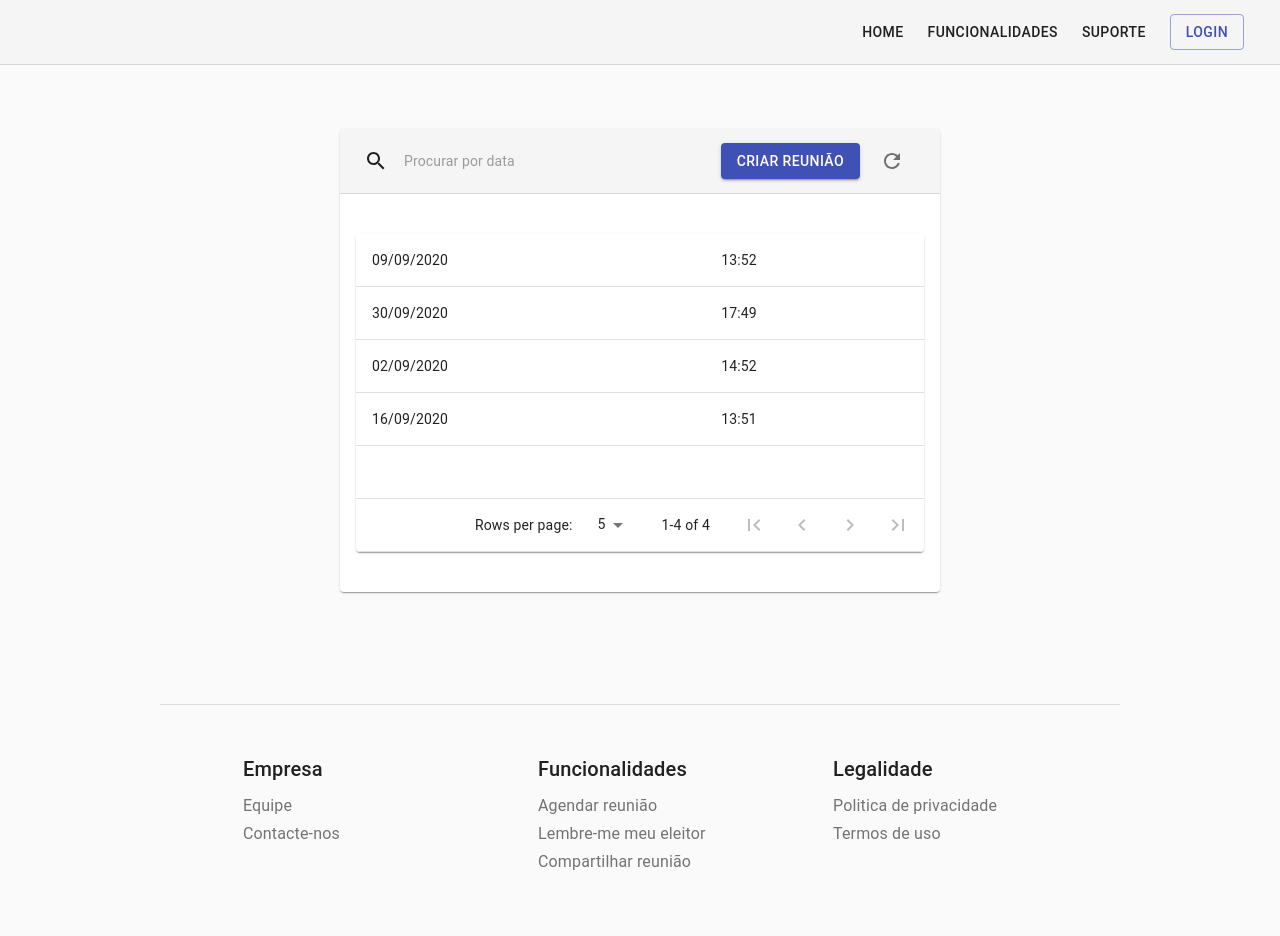
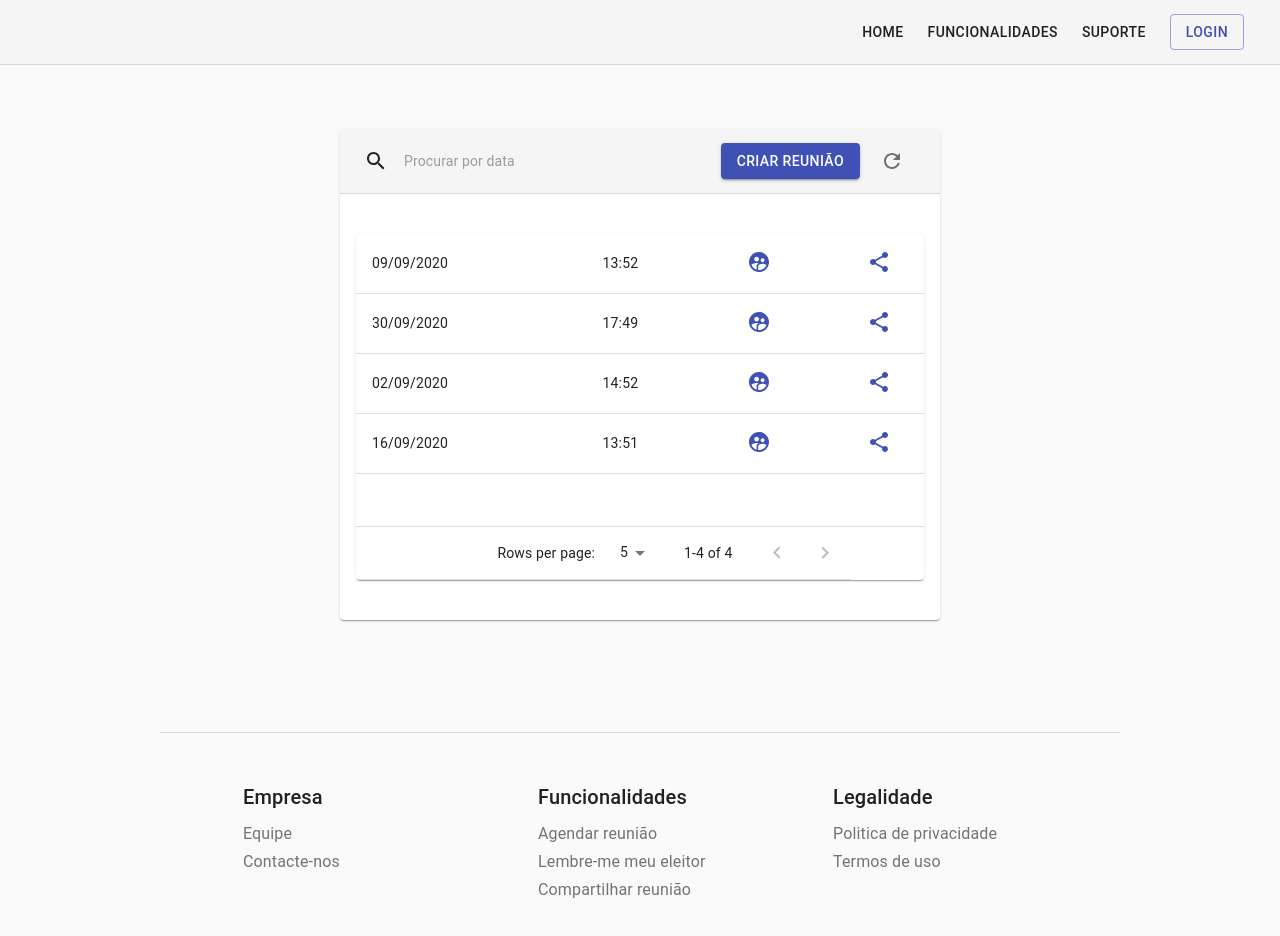
Before and after one commit to mirlabraga/voto-limpo-frontend, a React (Create React App) app: page /dashboard in a window 1280 px wide. Shown: the top 936 px of the page. Built offline with nearby package versions, Linux system fonts and the light colour scheme; no server answers.

Commit message:
Implementation of components for events table

```diff
--- a/src/components/events/ListEvents.tsx
+++ b/src/components/events/ListEvents.tsx
@@ -13,7 +13,7 @@ import SearchIcon from '@material-ui/icons/Search';
 import RefreshIcon from '@material-ui/icons/Refresh';
 import { styles } from './ListEvents.css'
 import FormEventDialog from './FormEventDialog';
-import ListTableEvents from './ListTableEvents';
+import ListTableEvents from './ListTableEvents/ListTableEvents';
 
 export interface ListEventsProps extends WithStyles<typeof styles> {}
 
--- a/src/components/events/ListTableEvents.tsx
+++ b/src/components/events/ListTableEvents/ListTableEvents.tsx
@@ -1,6 +1,4 @@
 import React from 'react';
-import { useTheme } from '@material-ui/core/styles';
-import Table from '@material-ui/core/Table';
 import TableBody from '@material-ui/core/TableBody';
 import TableCell from '@material-ui/core/TableCell';
 import TableContainer from '@material-ui/core/TableContainer';
@@ -8,72 +6,13 @@ import TableFooter from '@material-ui/core/TableFooter';
 import TablePagination from '@material-ui/core/TablePagination';
 import TableRow from '@material-ui/core/TableRow';
 import Paper from '@material-ui/core/Paper';
-import IconButton from '@material-ui/core/IconButton';
-import FirstPageIcon from '@material-ui/icons/FirstPage';
-import KeyboardArrowLeft from '@material-ui/icons/KeyboardArrowLeft';
-import KeyboardArrowRight from '@material-ui/icons/KeyboardArrowRight';
-import LastPageIcon from '@material-ui/icons/LastPage';
-import { useStyles, useStylesTable } from './ListTableEvents.css';
-import { fetchEvent, Event } from '../libs/Events';
+import { useStylesTable } from './ListTableEvents.css';
+import { fetchEvent, Event } from '../../libs/Events';
+import SupervisedUserCircleIcon from '@material-ui/icons/SupervisedUserCircle';
+import ShareIcon from '@material-ui/icons/Share';
 import moment from 'moment';
-
-interface TablePaginationActionsProps {
-  count: number;
-  page: number;
-  rowsPerPage: number;
-  onChangePage: (event: React.MouseEvent<HTMLButtonElement>, newPage: number) => void;
-}
-
-function TablePaginationActions(props: TablePaginationActionsProps) {
-  const classes = useStyles();
-  const theme = useTheme();
-  const { count, page, rowsPerPage, onChangePage } = props;
-
-  const handleFirstPageButtonClick = (event: React.MouseEvent<HTMLButtonElement>) => {
-    onChangePage(event, 0);
-  };
-
-  const handleBackButtonClick = (event: React.MouseEvent<HTMLButtonElement>) => {
-    onChangePage(event, page - 1);
-  };
-
-  const handleNextButtonClick = (event: React.MouseEvent<HTMLButtonElement>) => {
-    onChangePage(event, page + 1);
-  };
-
-  const handleLastPageButtonClick = (event: React.MouseEvent<HTMLButtonElement>) => {
-    onChangePage(event, Math.max(0, Math.ceil(count / rowsPerPage) - 1));
-  };
-
-  return (
-    <div className={classes.root}>
-      <IconButton
-        onClick={handleFirstPageButtonClick}
-        disabled={page === 0}
-        aria-label="first page"
-      >
-        {theme.direction === 'rtl' ? <LastPageIcon /> : <FirstPageIcon />}
-      </IconButton>
-      <IconButton onClick={handleBackButtonClick} disabled={page === 0} aria-label="previous page">
-        {theme.direction === 'rtl' ? <KeyboardArrowRight /> : <KeyboardArrowLeft />}
-      </IconButton>
-      <IconButton
-        onClick={handleNextButtonClick}
-        disabled={page >= Math.ceil(count / rowsPerPage) - 1}
-        aria-label="next page"
-      >
-        {theme.direction === 'rtl' ? <KeyboardArrowLeft /> : <KeyboardArrowRight />}
-      </IconButton>
-      <IconButton
-        onClick={handleLastPageButtonClick}
-        disabled={page >= Math.ceil(count / rowsPerPage) - 1}
-        aria-label="last page"
-      >
-        {theme.direction === 'rtl' ? <FirstPageIcon /> : <LastPageIcon />}
-      </IconButton>
-    </div>
-  );
-}
+import TablePaginationActions from '@material-ui/core/TablePagination/TablePaginationActions';
+import { Link, Table } from '@material-ui/core';
 
 const rows: Event[] = fetchEvent();
 
@@ -110,6 +49,12 @@ export default function ListTableEvents() {
               <TableCell component="th" scope="row">
                 {moment(row.date).format('HH:mm')}
               </TableCell>
+              <TableCell component="th" scope="row">
+                  <Link  component="button" onClick={() => console.log("t")}><SupervisedUserCircleIcon/></Link>
+              </TableCell>
+              <TableCell component="th" scope="row">
+                  <Link  component="button" onClick={() => console.log("t")}><ShareIcon/></Link>
+              </TableCell>
             </TableRow>
           ))}
           {emptyRows > 0 && (
--- /dev/null
+++ b/src/components/events/ListTableEvents/TablePaginationActions.tsx
@@ -0,0 +1,66 @@
+import React from 'react';
+import { useTheme } from '@material-ui/core/styles';
+import IconButton from '@material-ui/core/IconButton';
+import FirstPageIcon from '@material-ui/icons/FirstPage';
+import KeyboardArrowLeft from '@material-ui/icons/KeyboardArrowLeft';
+import KeyboardArrowRight from '@material-ui/icons/KeyboardArrowRight';
+import LastPageIcon from '@material-ui/icons/LastPage';
+import { useStyles } from './ListTableEvents.css';
+
+interface TablePaginationActionsProps {
+  count: number;
+  page: number;
+  rowsPerPage: number;
+  onChangePage: (event: React.MouseEvent<HTMLButtonElement>, newPage: number) => void;
+}
+
+function TablePaginationActions(props: TablePaginationActionsProps) {
+  const classes = useStyles();
+  const theme = useTheme();
+  const { count, page, rowsPerPage, onChangePage } = props;
+
+  const handleFirstPageButtonClick = (event: React.MouseEvent<HTMLButtonElement>) => {
+    onChangePage(event, 0);
+  };
+
+  const handleBackButtonClick = (event: React.MouseEvent<HTMLButtonElement>) => {
+    onChangePage(event, page - 1);
+  };
+
+  const handleNextButtonClick = (event: React.MouseEvent<HTMLButtonElement>) => {
+    onChangePage(event, page + 1);
+  };
+
+  const handleLastPageButtonClick = (event: React.MouseEvent<HTMLButtonElement>) => {
+    onChangePage(event, Math.max(0, Math.ceil(count / rowsPerPage) - 1));
+  };
+
+  return (
+    <div className={classes.root}>
+      <IconButton
+        onClick={handleFirstPageButtonClick}
+        disabled={page === 0}
+        aria-label="first page"
+      >
+        {theme.direction === 'rtl' ? <LastPageIcon /> : <FirstPageIcon />}
+      </IconButton>
+      <IconButton onClick={handleBackButtonClick} disabled={page === 0} aria-label="previous page">
+        {theme.direction === 'rtl' ? <KeyboardArrowRight /> : <KeyboardArrowLeft />}
+      </IconButton>
+      <IconButton
+        onClick={handleNextButtonClick}
+        disabled={page >= Math.ceil(count / rowsPerPage) - 1}
+        aria-label="next page"
+      >
+        {theme.direction === 'rtl' ? <KeyboardArrowLeft /> : <KeyboardArrowRight />}
+      </IconButton>
+      <IconButton
+        onClick={handleLastPageButtonClick}
+        disabled={page >= Math.ceil(count / rowsPerPage) - 1}
+        aria-label="last page"
+      >
+        {theme.direction === 'rtl' ? <FirstPageIcon /> : <LastPageIcon />}
+      </IconButton>
+    </div>
+  );
+}
--- a/src/components/login/LoginCallback.tsx
+++ b/src/components/login/LoginCallback.tsx
@@ -1,5 +1,5 @@
 import React, { FC, useEffect } from "react";
-import { Redirect, RouteComponentProps } from "react-router";
+import { RouteComponentProps } from "react-router";
 import { getToken } from "../../lib/login";
 
 const LoginCallback: FC<RouteComponentProps> = ({ history, location }) => {
```
Also changed, not shown: src/components/events/ListTableEvents/ListTableEvents.css.tsx (renamed from src/components/events/ListTableEvents.css.tsx).
